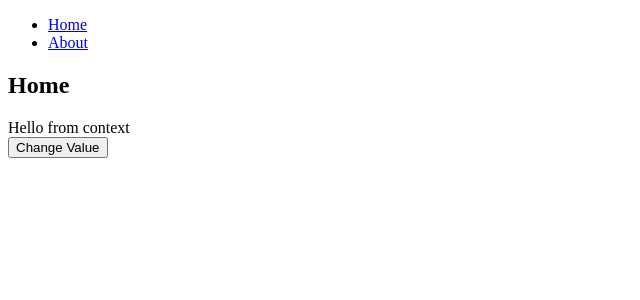
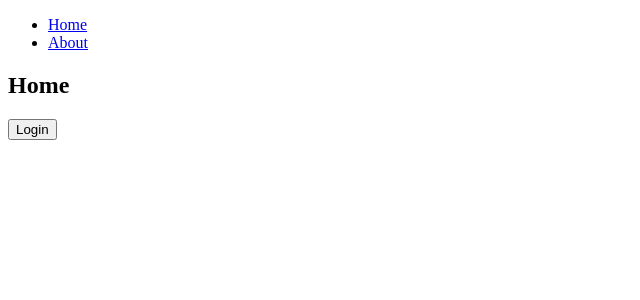
Before and after one commit to pmascaraque/useContext-user-storage, a React (Create React App) app: page / in a window 1280 px wide. Shown: the top 300 px of the page, without its empty margins (0-640 px from the left). Built offline with nearby package versions, Linux system fonts and the light colour scheme.

Commit message:
user storage logic

```diff
--- a/src/App.tsx
+++ b/src/App.tsx
@@ -1,11 +1,13 @@
-import React, { useState } from 'react';
+import React, { useState, useMemo } from 'react';
 import { BrowserRouter as Router, Routes, Route, Link } from 'react-router-dom';
-import { Index } from './pages/Index';
-import { About } from './pages/About';
+import { Index } from './pages';
+import { About } from './pages/about';
 import { UserContext } from './UserContext';
 
 const App: React.FC = () => {
-  const [value, setValue] = useState('Hello from context');
+  const [user, setUser] = useState(null);
+
+  const value = useMemo(() => ({ user, setUser }), [user, setUser]);
 
   return (
     <Router>
@@ -21,7 +23,7 @@ const App: React.FC = () => {
           </ul>
         </nav>
 
-        <UserContext.Provider value={{ value, setValue }}>
+        <UserContext.Provider value={{ value }}>
           <Routes>
             <Route path="/" element={<Index />} />
             <Route path="/about" element={<About />} />
--- /dev/null
+++ b/src/mock-login.ts
@@ -0,0 +1,7 @@
+export const login = async () => {
+  return {
+    id: 4,
+    username: "bob",
+    email: "bob@bob.com"
+  };
+};
--- a/src/pages/About.tsx
+++ b/src/pages/About.tsx
@@ -2,12 +2,12 @@ import React, { useContext } from "react";
 import { UserContext } from "../UserContext";
 
 export const About: React.FC = () => {
-  const { value, setValue } = useContext(UserContext);
+  const { user } = useContext(UserContext);
 
   return (
     <div>
-      <h2>Home</h2>
-      <div>{value}</div>
+      <h2>About</h2>
+      <pre>{JSON.stringify(user, null, 2)}</pre>
     </div>
   );
 }
--- a/src/pages/Index.tsx
+++ b/src/pages/Index.tsx
@@ -1,14 +1,27 @@
 import React, { useContext } from "react";
+import { login } from "../mock-login";
 import { UserContext } from "../UserContext";
 
 export const Index: React.FC = () => {
-  const { value, setValue } = useContext(UserContext);
+  const { user, setUser } = useContext(UserContext);
 
   return (
     <div>
       <h2>Home</h2>
-      <div>{value}</div>
-      <button onClick={() => setValue('hey')}>Change Value</button>
-    </div>
+      <pre>{JSON.stringify(user, null, 2)}</pre>
+
+      {user ? (
+        <button onClick={() => setUser(null)}>
+          Logout
+        </button>
+      ) : (
+        <button onClick={async () => {
+          const user = await login();
+          setUser(user);
+        }}>
+          Login
+        </button>
+      )}
+    </div >
   );
 }
```
